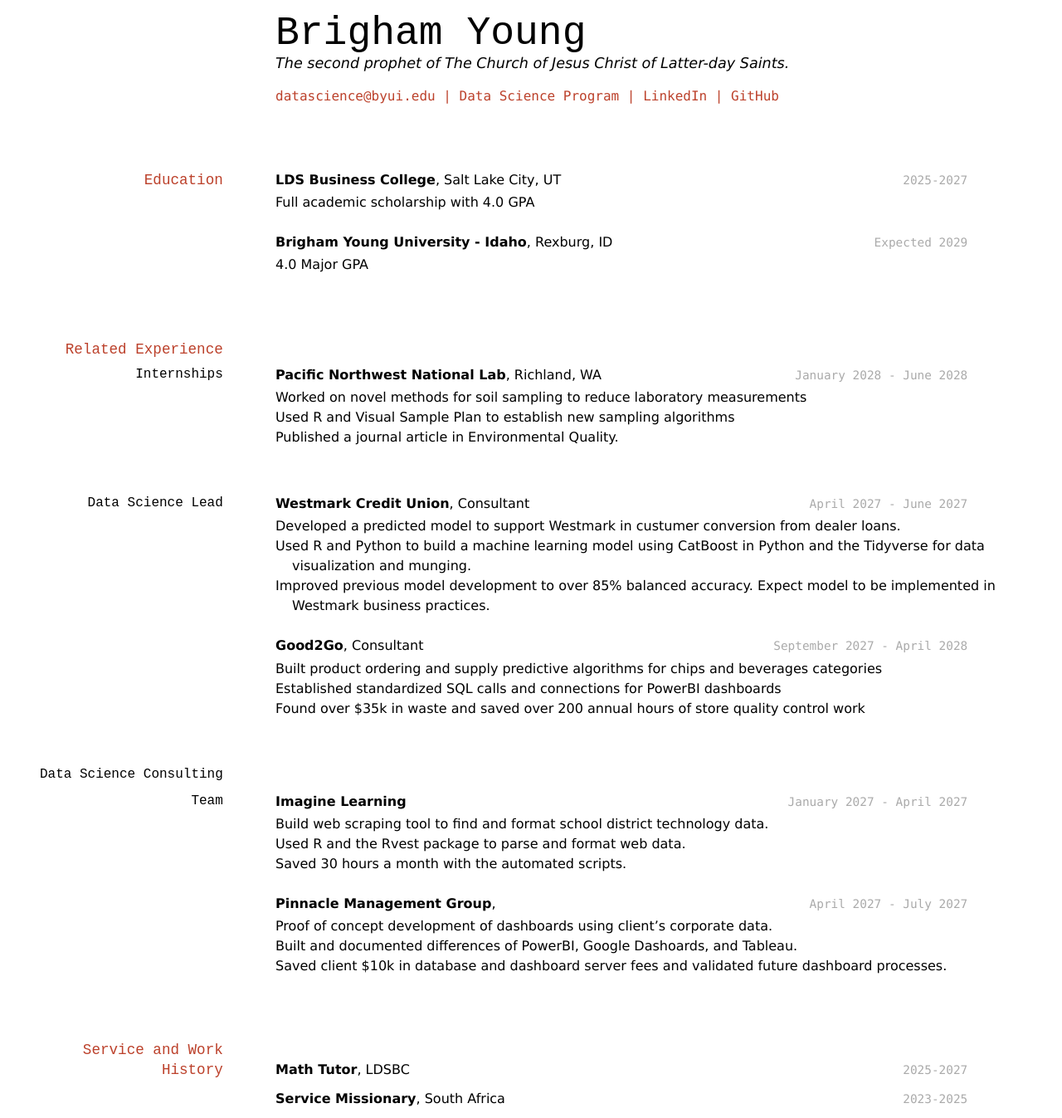
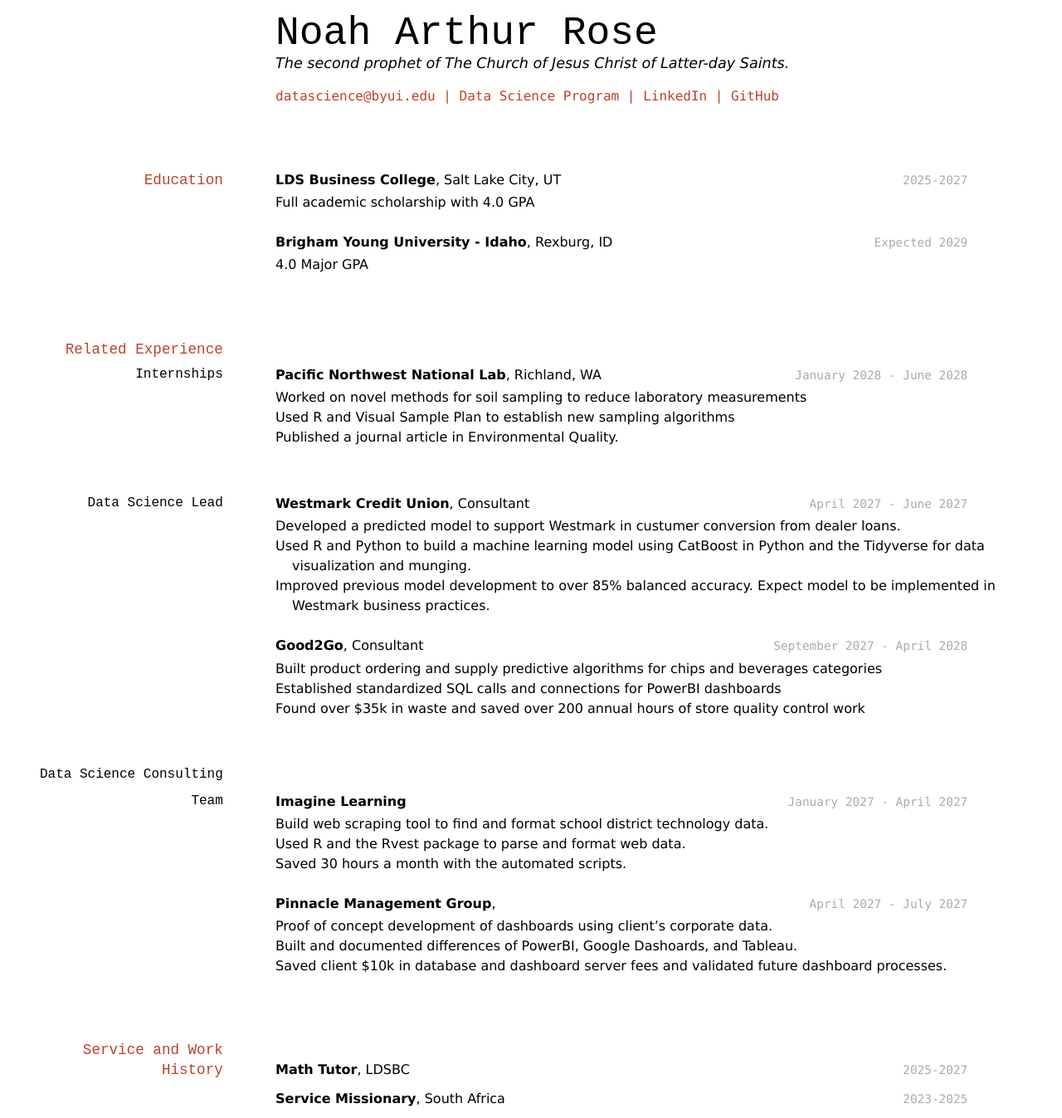
Before and after one commit to NoahRose1/RoseNoahResume, a Jekyll site: the page built from docs/index.md, in a window 1280 px wide. Shown: the whole page at 83% size. Built offline with Jekyll 4.4.1, drawn with Linux system fonts in a browser that asks for light colours.

Commit message:
Corrected name

```diff
--- a/docs/index.md
+++ b/docs/index.md
@@ -2,7 +2,7 @@
 layout: cv
 title: Noah Arthur Rose
 ---
-# Brigham Young
+# Noah Arthur Rose
 The second prophet of The Church of Jesus Christ of Latter-day Saints.
 
 <div id="webaddress">
```
